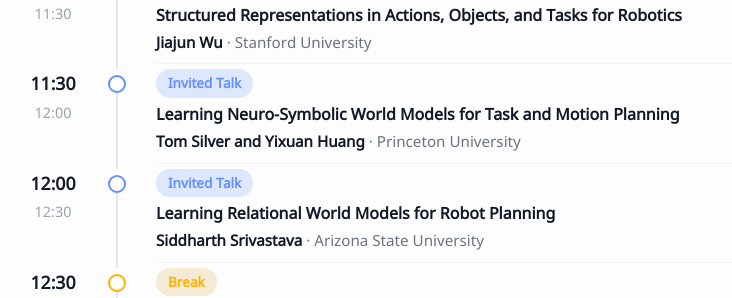
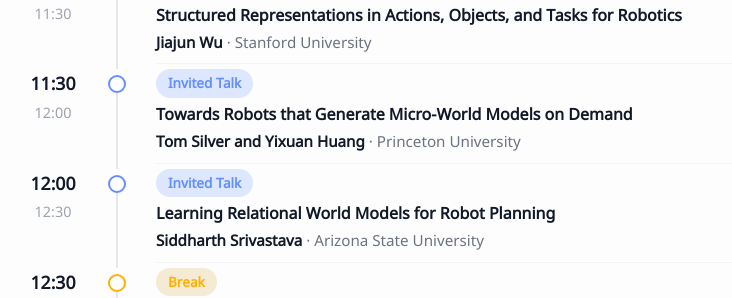
Before and after one commit to worldmodelworkshop/worldmodelworkshop.github.io, a Jekyll site: the page built from index.md, in a window 1280 px wide and 900 px high, scrolled down 2942 px. Shown: the part 157-455 px from the top of the window, without its empty margins (172-904 px from the left). Built offline with Jekyll 4.4.1, drawn with Linux system fonts in a browser that asks for light colours.

Commit message:
Update title of Tom Silver's talk

```diff
--- a/_data/schedule_timeline.yml
+++ b/_data/schedule_timeline.yml
@@ -69,7 +69,7 @@
       category_type: "keynote"
   speaker: "Tom Silver and Yixuan Huang"
   affiliation: "Princeton University"
-  title: "Learning Neuro-Symbolic World Models for Task and Motion Planning"
+  title: "Towards Robots that Generate Micro-World Models on Demand"
 
 - start_time: "12:00"
   end_time: "12:30"
```
